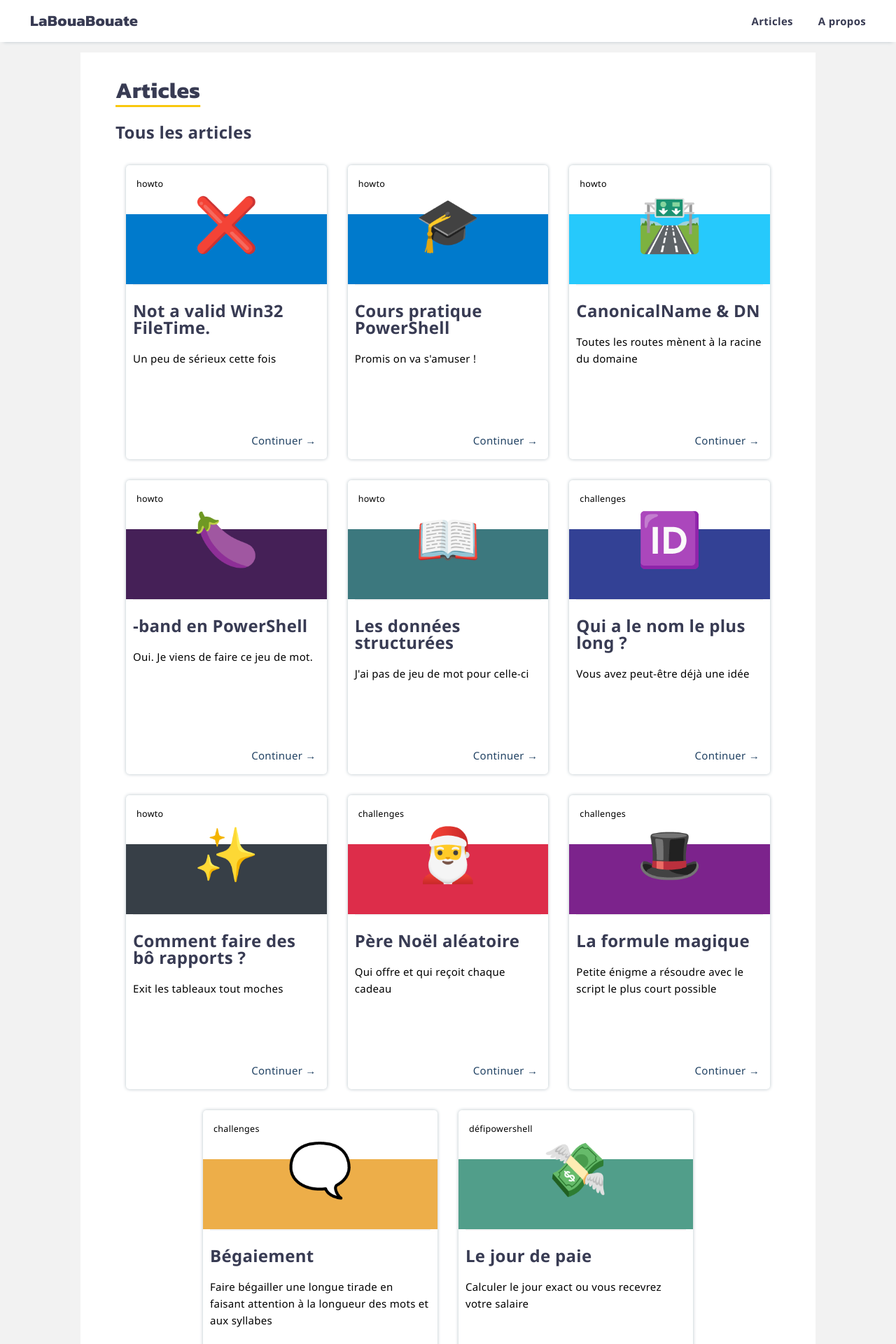
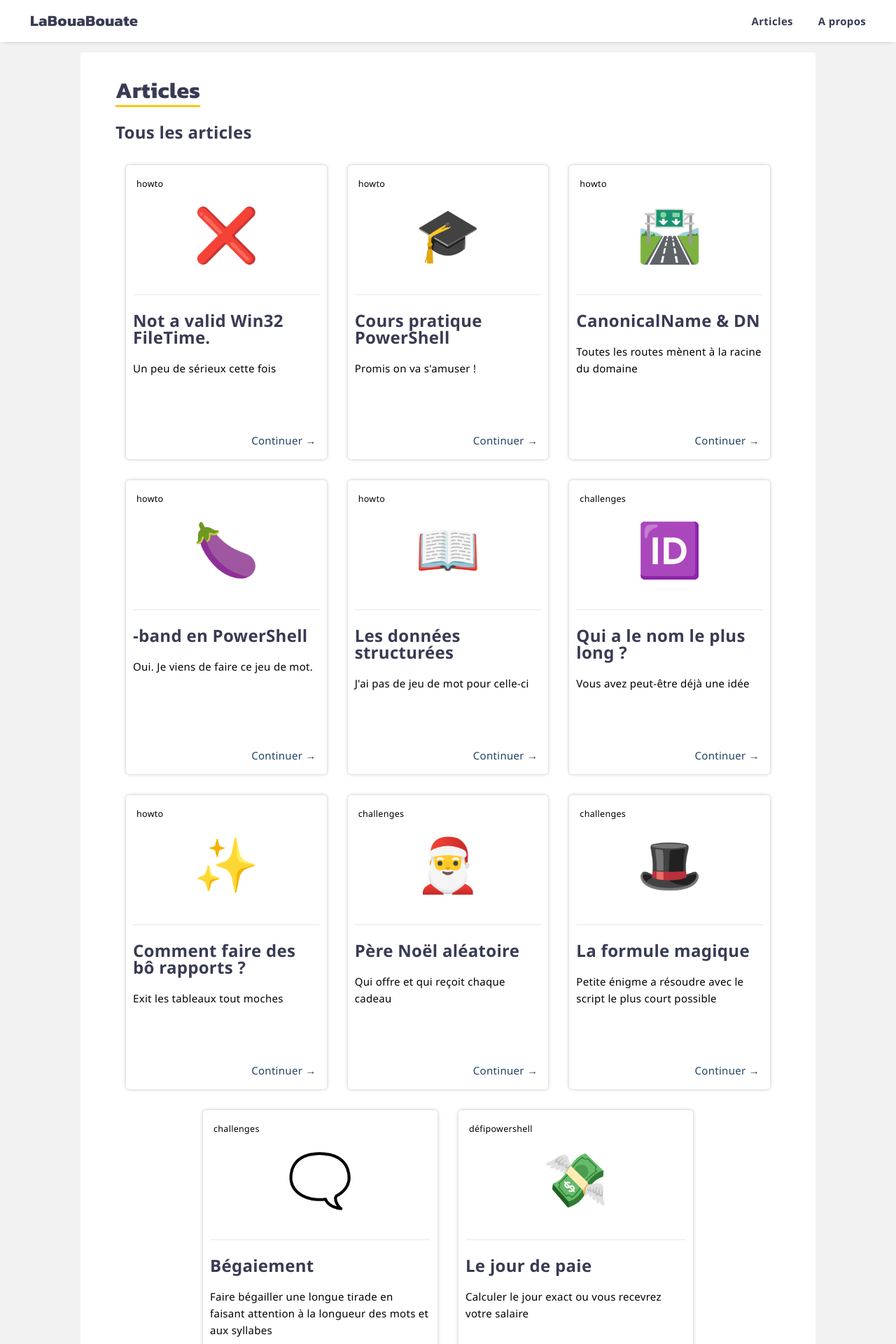
Before and after one commit to leobouard/leobouard.github.io, a Jekyll site: the page built from blog.md, in a window 1280 px wide. Shown: the top 1920 px of the page at 70% size. Built offline with Jekyll 4.4.1, drawn with Linux system fonts in a browser that asks for light colours; our own code applies the rules of GitHub Pages for plain Markdown files.

Commit message:
Update blog.md

```diff
--- a/blog.md
+++ b/blog.md
@@ -10,10 +10,8 @@
     {% for post in site.posts %}
         {% if post.listed == true %}
             <article>
-                <small style="position: absolute; top: 15px; left: 15px; background-color: #fff;">{{ post.tags }}</small>
-                <div style="margin: -15px; background-color: {{ post.thumbnailColor }}; height: 100px;">
-                    <p style="text-align: center; font-size: 75px;">{{ post.icon }}</p>
-                </div>
+                <small style="position: absolute; top: 15px; left: 15px;">{{ post.tags }}</small>
+                <p style="text-align: center; font-size: 75px;">{{ post.icon }}</p>
                 <hr>
                 <h2>{{ post.title }}</h2>
                 <p>{{ post.description }}</p>
```
